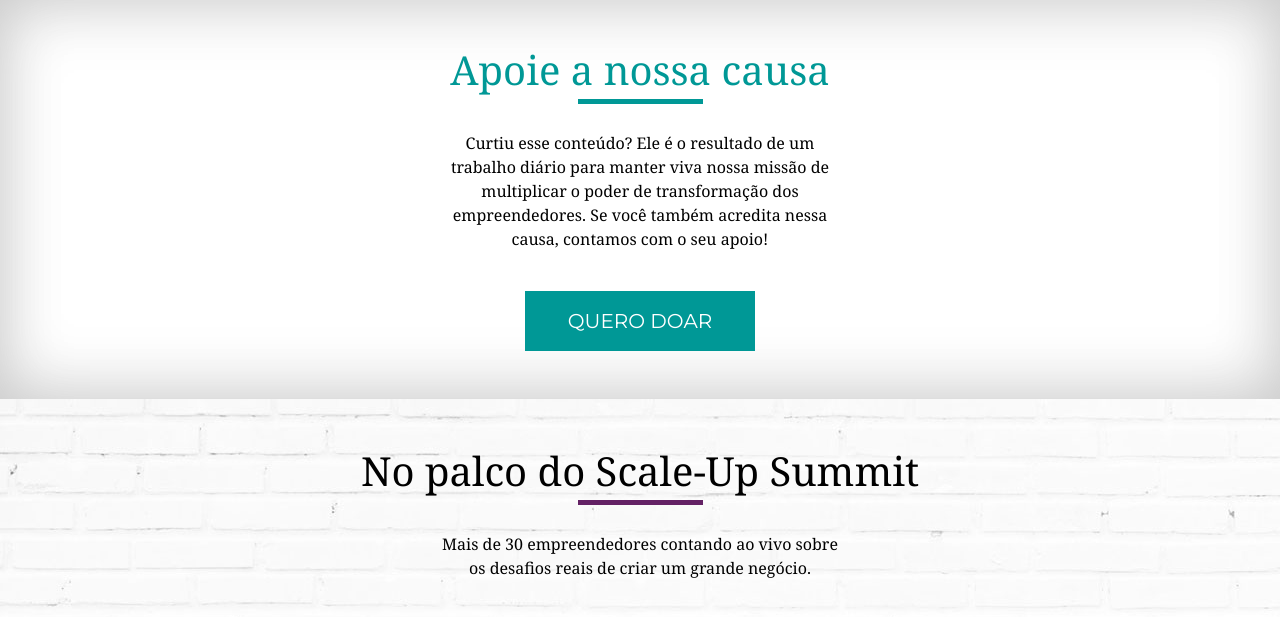
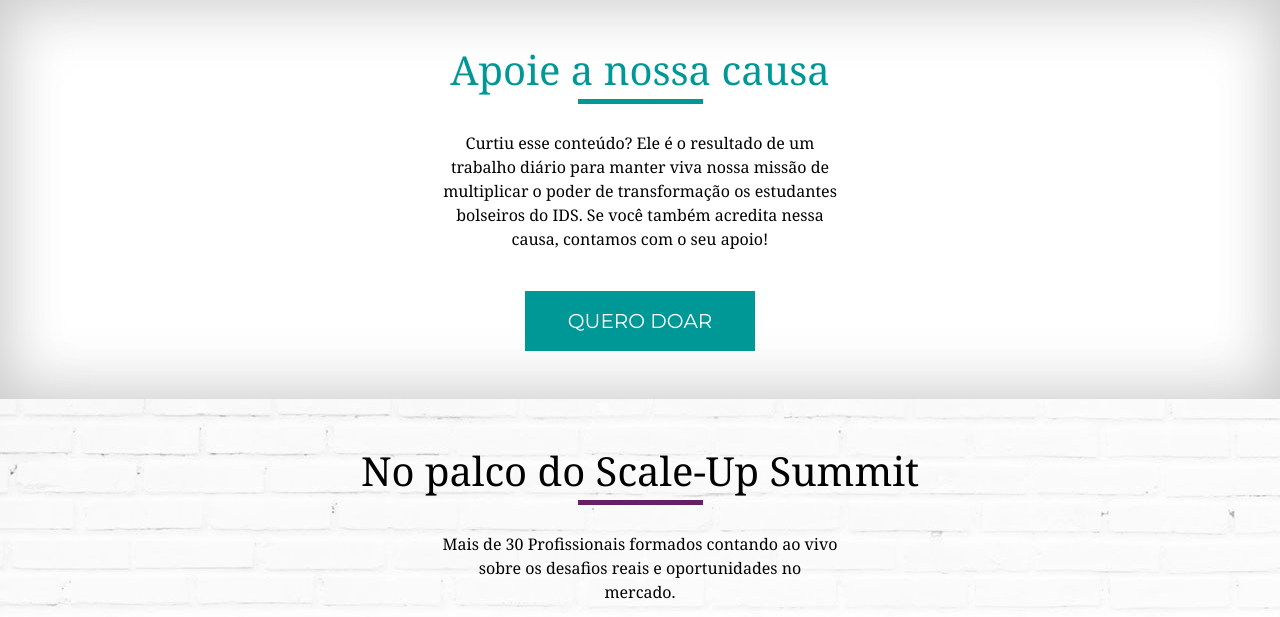
Before and after one commit to EdsonTech/Websummit, a plain HTML site: page index.html in a window 1280 px wide. Shown: the part 842-1459 px from the top of the page. Drawn offline with Linux system fonts and the light colour scheme.

Commit message:
Up
Alterações Index

```diff
--- a/index.html
+++ b/index.html
@@ -350,12 +350,12 @@
 		<div class="row text-center">
 			<div class="col-sm-8 col-md-8 col-lg-4 mx-auto text-center py-4">
 				<p>Curtiu esse conteúdo? Ele é o resultado de um trabalho diário para manter viva nossa missão de multiplicar o poder
-					de transformação dos empreendedores. Se você também acredita nessa causa, contamos com o seu apoio! </p>
+					de transformação os estudantes bolseiros do IDS. Se você também acredita nessa causa, contamos com o seu apoio! </p>
 			</div>
 		</div>
 		<div class="row">
 			<div class="col text-center">
-				<a href="https://doe.endeavor.org.br/" style="background-color: #009896; color: #fff; border-radius: 0; width: 230px; height: 60px; padding-top: 14px; font-family: Montserrat"
+				<a href="https://goo.gl/Bvite2/" style="background-color: #009896; color: #fff; border-radius: 0; width: 230px; height: 60px; padding-top: 14px; font-family: Montserrat"
 				 class="btn-lg btn">QUERO DOAR</a>
 			</div>
 		</div>
@@ -372,7 +372,7 @@
 		</div>
 		<div class="row text-center">
 			<div class="col-sm-8 col-md-8 col-lg-4 mx-auto py-4">
-				<p>Mais de 30 empreendedores contando ao vivo sobre os desafios reais de criar um grande negócio.</p>
+				<p>Mais de 30 Profissionais formados  contando ao vivo sobre os desafios reais e oportunidades no mercado.</p>
 			</div>
 		</div>
 
```
Also changed, not shown: images/palestrantes/Paulo_Vidal.png.
